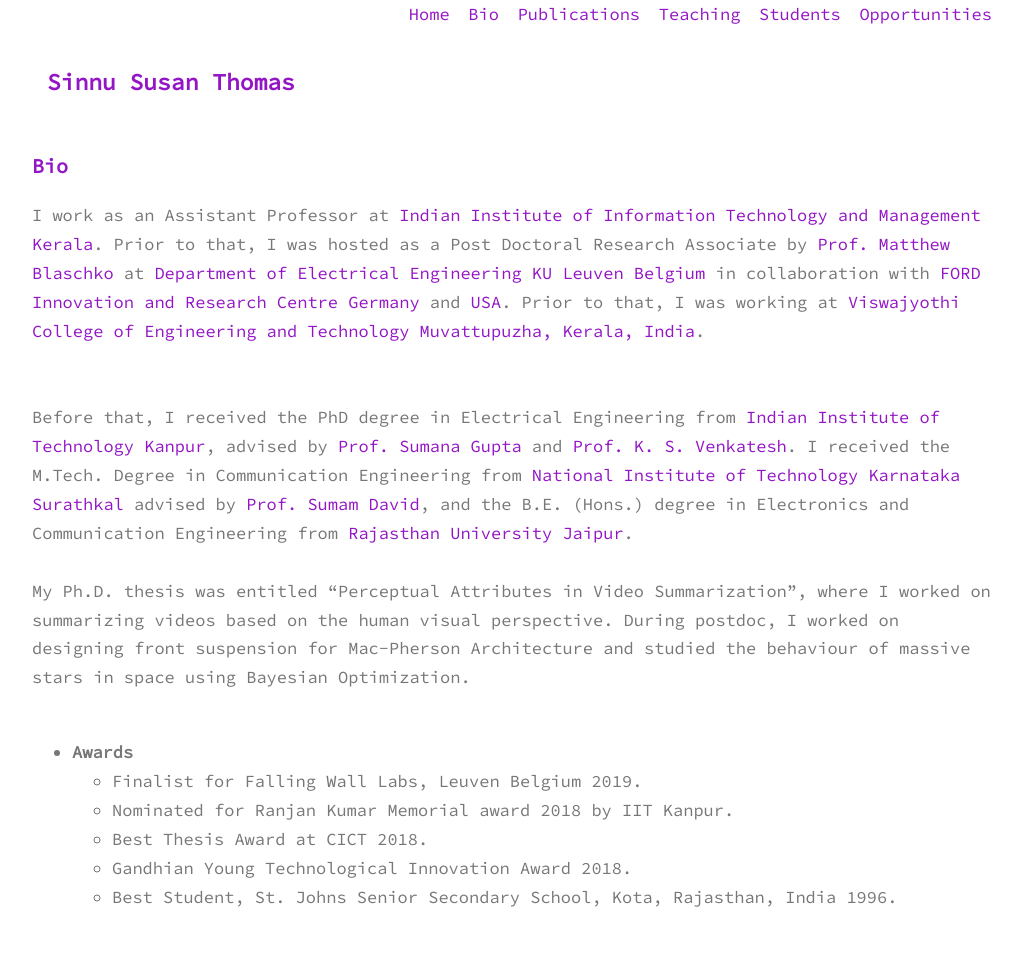
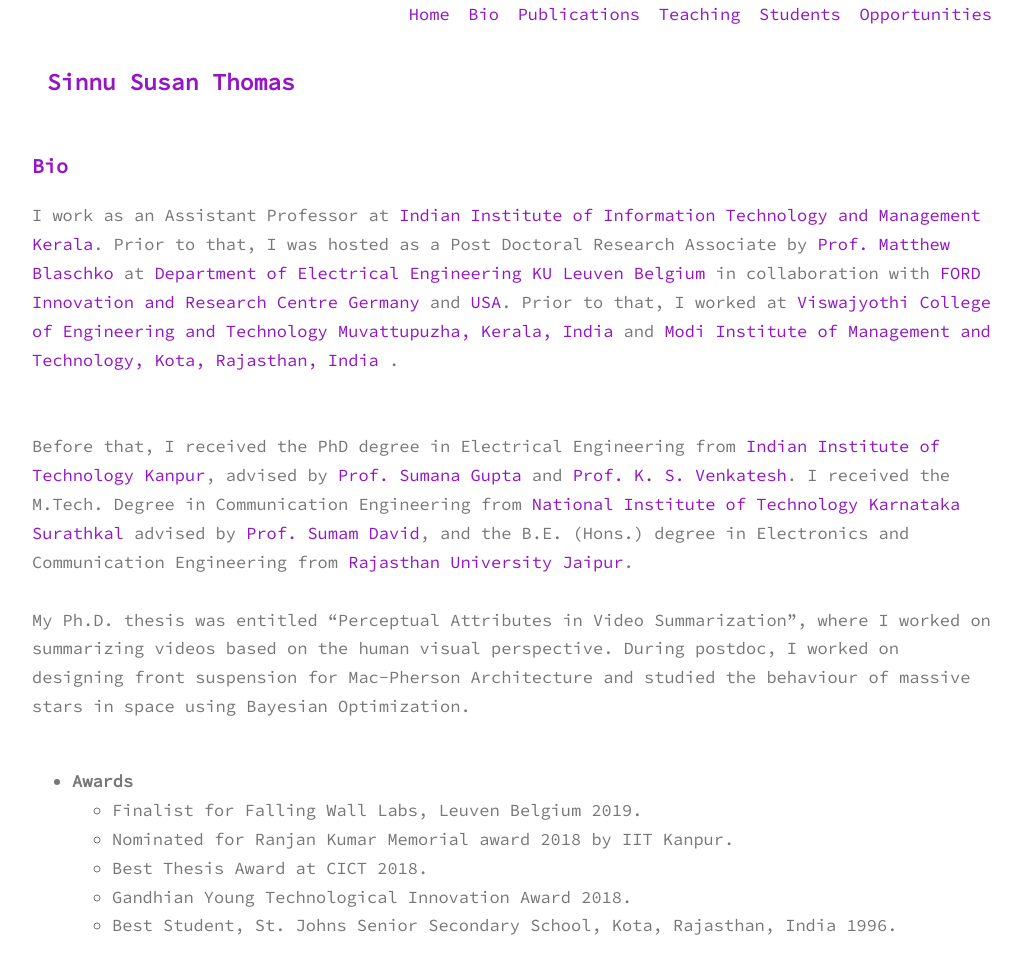
Before and after one commit to sinnuthomas/sinnuthomas.github.io, a Jekyll site: the page built from bio.md, in a window 1280 px wide. Shown: the whole page, without its empty margins (128-1150 px from the left). Built offline with Jekyll 4.4.1, drawn with Linux system fonts in a browser that asks for light colours; before the commit the page ends 928 px from its top, so only the background shows below that.

Commit message:
Update bio.md

```diff
--- a/bio.md
+++ b/bio.md
@@ -4,7 +4,7 @@
 permalink: /bio/
 ---
 
-I work as an Assistant Professor at [Indian Institute of Information Technology and Management Kerala](https://www.iiitmk.ac.in/). Prior to that, I was hosted as a Post Doctoral Research Associate by [Prof. Matthew Blaschko](https://homes.esat.kuleuven.be/~mblaschk/)  at [Department of Electrical Engineering KU Leuven Belgium](https://www.esat.kuleuven.be/psi) in collaboration with [FORD Innovation and Research Centre Germany](https://www.ford.de/) and [USA](https://www.ford.com/). Prior to that, I was working at [Viswajyothi College of Engineering and Technology Muvattupuzha, Kerala, India](https://vjcet.org/#/).
+I work as an Assistant Professor at [Indian Institute of Information Technology and Management Kerala](https://www.iiitmk.ac.in/). Prior to that, I was hosted as a Post Doctoral Research Associate by [Prof. Matthew Blaschko](https://homes.esat.kuleuven.be/~mblaschk/)  at [Department of Electrical Engineering KU Leuven Belgium](https://www.esat.kuleuven.be/psi) in collaboration with [FORD Innovation and Research Centre Germany](https://www.ford.de/) and [USA](https://www.ford.com/). Prior to that, I worked at [Viswajyothi College of Engineering and Technology Muvattupuzha, Kerala, India](https://vjcet.org/#/) and [Modi Institute of Management and Technology, Kota, Rajasthan, India](http://www.modiedukota.org/) .
 <br/><br/>
 Before that, I received the PhD degree in Electrical Engineering from [Indian Institute of Technology Kanpur](https://iitk.ac.in/), advised by [Prof. Sumana Gupta](http://www.iitk.ac.in/ee/people/fac-pages/sumana.shtml) and [Prof. K. S. Venkatesh](http://home.iitk.ac.in/~venkats/).  I received the M.Tech. Degree in Communication Engineering from [National Institute of Technology Karnataka Surathkal](https://www.nitk.ac.in/) advised by [Prof. Sumam David](https://sumam.nitk.ac.in/), and the B.E. (Hons.) degree in Electronics and Communication Engineering from [Rajasthan University Jaipur](https://www.uniraj.ac.in/).
 <br/><br/>
```
